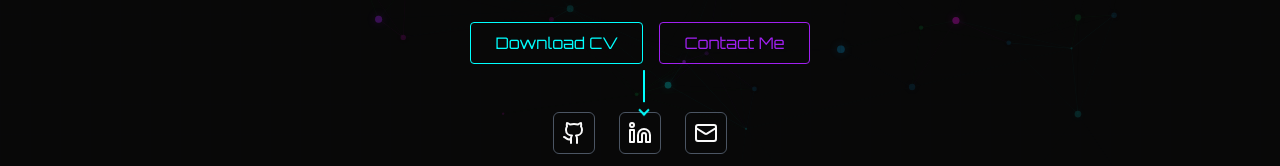
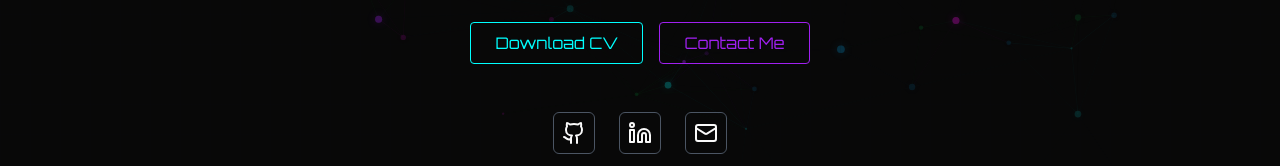
Before and after one commit to Suyashh-s/suyashrep, a React (Vite) app: page / in a window 1280 px wide. Shown: the part 436-602 px from the top of the page. Built offline with nearby package versions, Linux system fonts and the light colour scheme.

Commit message:
Remove scroll indicator
Removed the scroll indicator from the hero section.

```diff
--- a/src/components/Hero.tsx
+++ b/src/components/Hero.tsx
@@ -61,12 +61,6 @@ const Hero: React.FC = () => {
             <Mail size={24} className="group-hover:animate-pulse-glow" />
           </a>
         </div>
-
-        {/* Scroll indicator */}
-        <div className="absolute bottom-8 left-1/2 transform -translate-x-1/2 animate-bounce">
-          <div className="w-[2px] h-8 bg-neon-cyan mx-auto"></div>
-          <div className="w-2 h-2 border-b-2 border-r-2 border-neon-cyan transform rotate-45 mx-auto mt-1"></div>
-        </div>
       </div>
     </section>
   );
```
